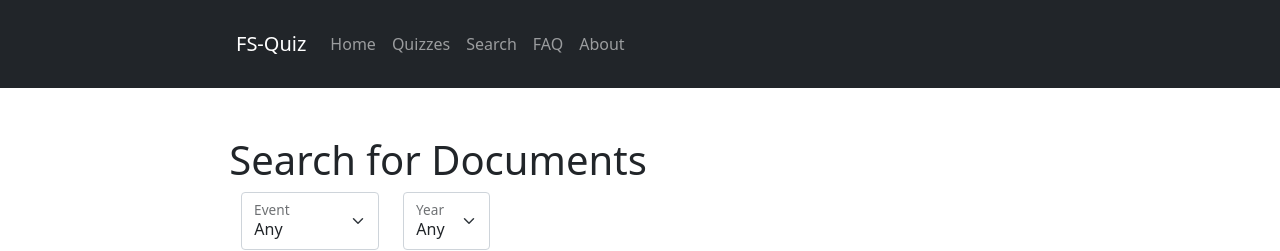
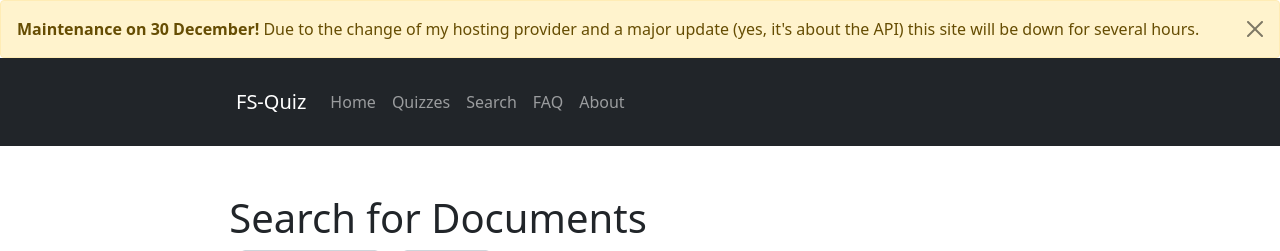
Before and after one commit to otti-ai/fs-quiz.eu, a PHP site: page /content/documents.php in a window 1280 px wide. Shown: the top 251 px of the page. Run offline with PHP 8.4, Linux system fonts and the light colour scheme; data that the repository does not hold is empty.

Commit message:
Announcement of the maintenance

```diff
--- a/header.php
+++ b/header.php
@@ -21,6 +21,12 @@
     <title><?php echo $titel ?></title>
   </head>
   <body class="d-flex flex-column min-vh-100">
+
+  <div class="alert alert-warning alert-dismissible fade show mb-0" role="alert">
+  	<strong>Maintenance on 30 December!</strong> Due to the change of my hosting provider and a major update (yes, it's about the API) this site will be down for several hours.
+  	<button type="button" class="btn-close" data-bs-dismiss="alert" aria-label="Close"></button>
+  </div>
+
   <!-- Navigation -->
 	<header class="p-3 bg-dark text-white">
 		<nav class="navbar navbar-expand-lg navbar-dark bg-dark">
```
